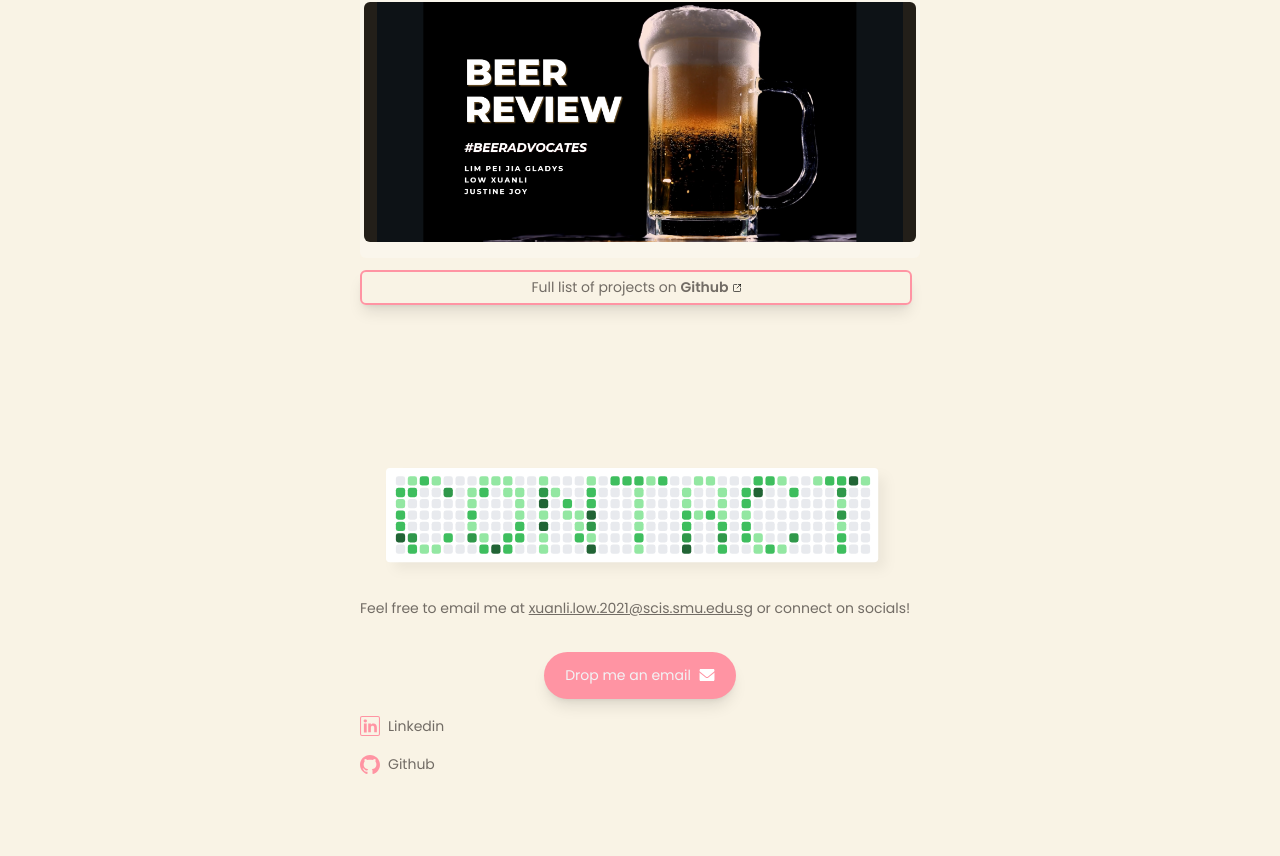
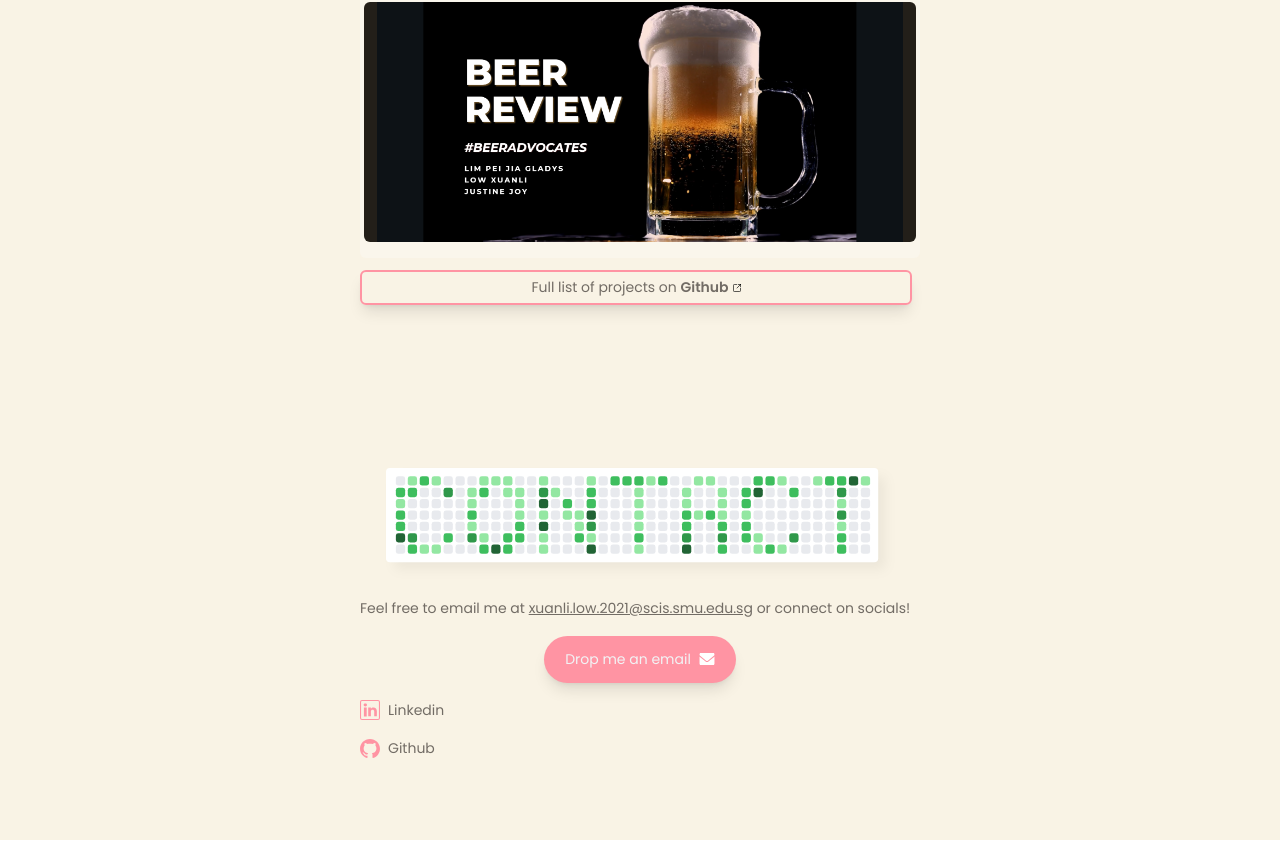
Before and after one commit to xuanli286/portoflio-website, a Vue app: page / in a window 1280 px wide. Shown: the part 2295-3151 px from the top of the page. Built offline with nearby package versions, Linux system fonts and the light colour scheme.

Commit message:
edit contact alignment

```diff
--- a/src/views/HomeView.vue
+++ b/src/views/HomeView.vue
@@ -244,7 +244,7 @@
     <div class="mt-40">
       <img class="w-11/12 mx-auto" src="@/assets/contact.svg" alt="Contact">
       <p class="mt-4">Feel free to email me at <u>xuanli.low.2021@scis.smu.edu.sg</u> or connect on socials!</p>
-      <a class="mt-8 mx-auto rounded-full shadow-lg bg-pink text-white w-48 p-3 flex items-center justify-center hover:shadow-pink transition-transform hover:scale-105" href="mailto:xuanli.low.2021@scis.smu.edu.sg">
+      <a class="mt-4 mx-auto rounded-full shadow-lg bg-pink text-white w-48 p-3 flex items-center justify-center hover:shadow-pink transition-transform hover:scale-105" href="mailto:xuanli.low.2021@scis.smu.edu.sg">
         <p class="mr-2">Drop me an email</p>
         <img class="w-4" src="@/assets/icons/mail.svg" alt="Email">
       </a>
```
